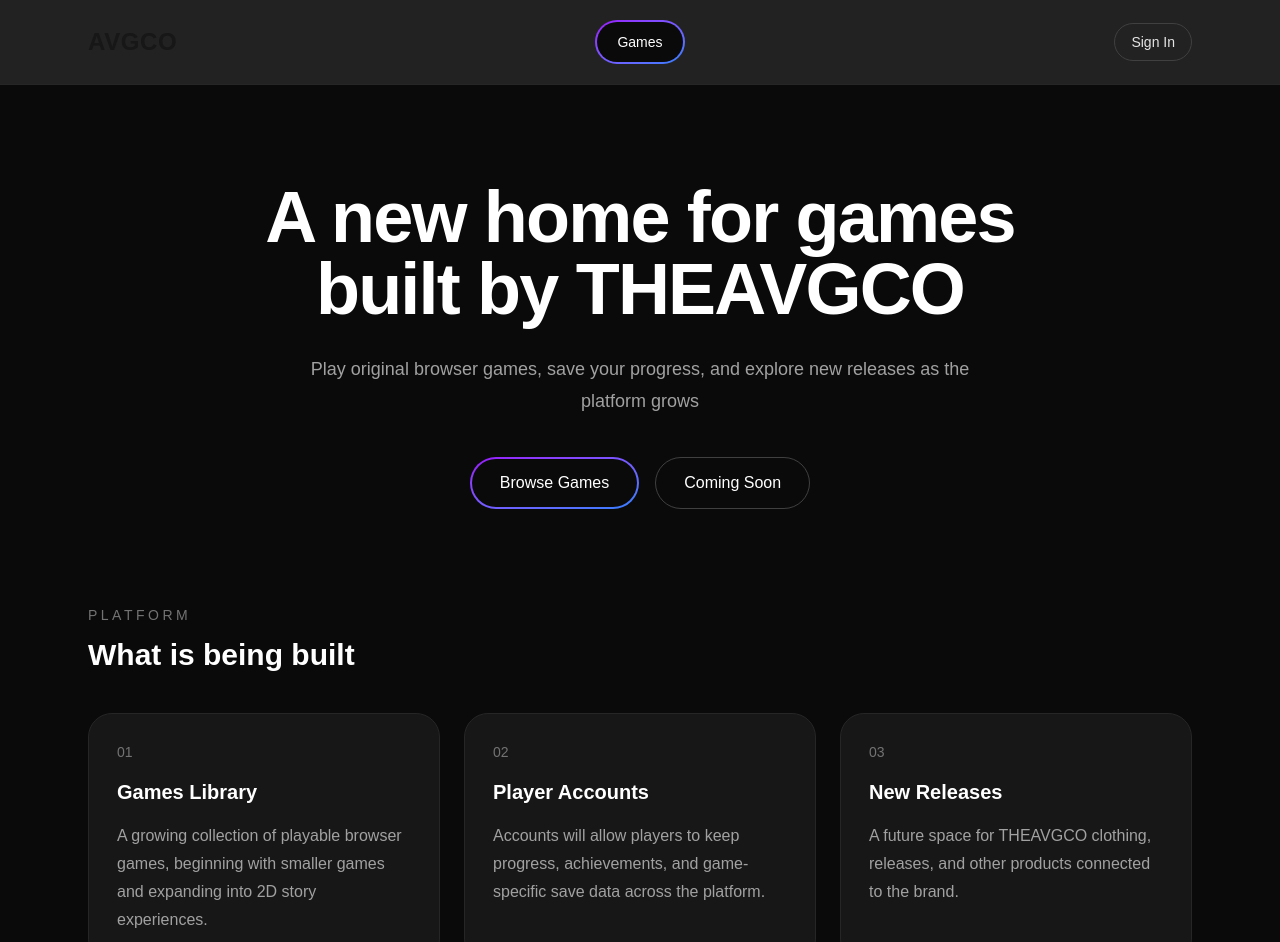
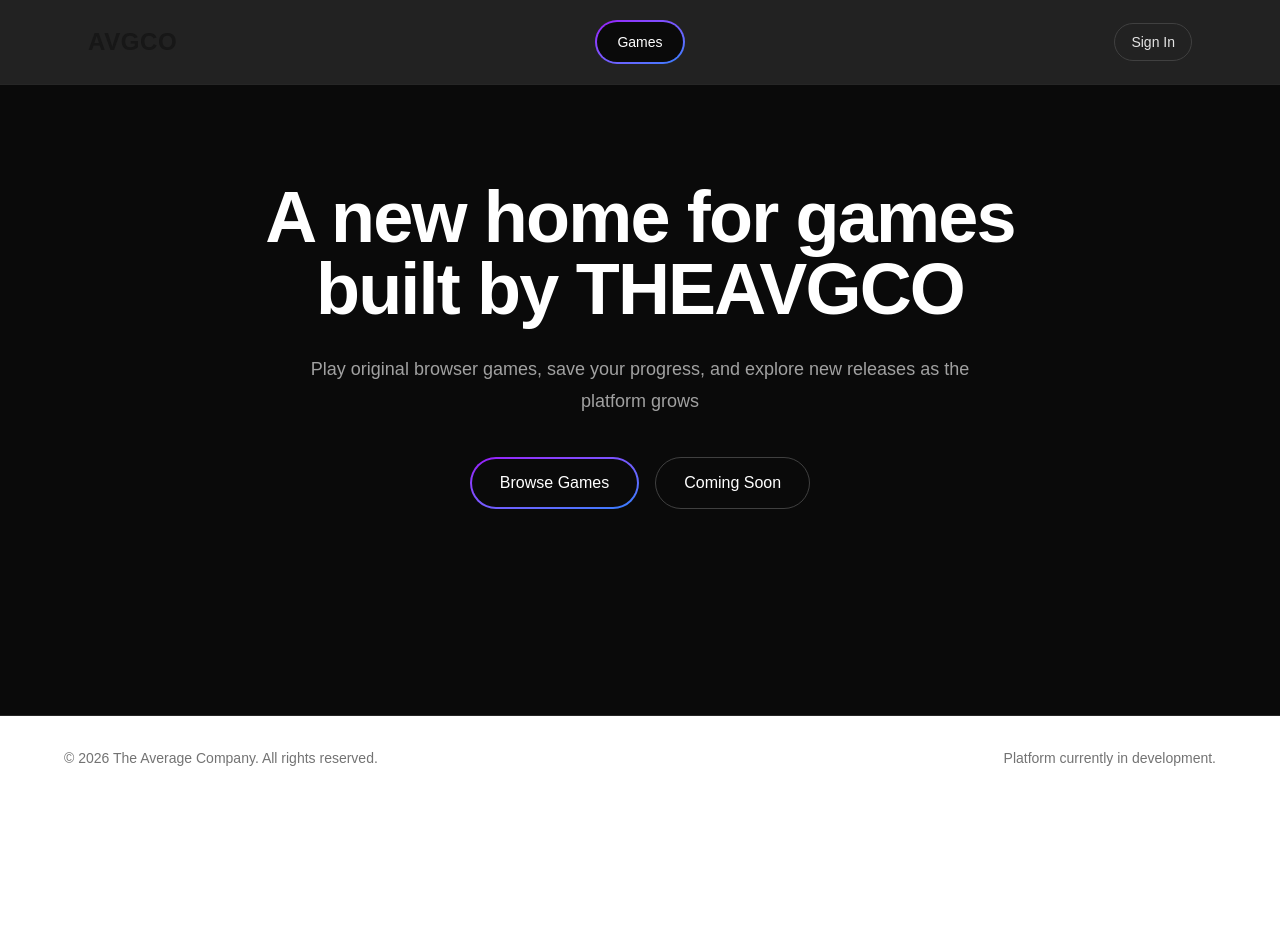
Before and after one commit to Kiilluaa/avgco-website, a Next.js app: page / in a window 1280 px wide. Shown: the top 942 px of the page. After the commit the page ends 800 px from the top, so only its background shows below. Built offline with nearby package versions, Linux system fonts and the light colour scheme; no server answers.

Commit message:
Stlying changes

```diff
--- a/src/app/page.tsx
+++ b/src/app/page.tsx
@@ -29,48 +29,6 @@ export default function Home() {
           </button>
         </div>
       </section>
-
-      <section className="mx-auto max-w-6xl px-6 pb-24">
-        <div className="mb-10 flex items-end justify-between">
-          <div>
-            <p className="text-sm uppercase tracking-[0.25em] text-neutral-500">
-              Platform
-            </p>
-            <h3 className="mt-3 text-3xl font-semibold">
-              What is being built
-            </h3>
-          </div>
-        </div>
-
-        <div className="grid gap-6 md:grid-cols-3">
-          <article className="rounded-3xl border border-neutral-800 bg-neutral-900 p-7">
-            <p className="mb-4 text-sm text-neutral-500">01</p>
-            <h4 className="text-xl font-semibold">Games Library</h4>
-            <p className="mt-4 leading-7 text-neutral-400">
-              A growing collection of playable browser games, beginning with
-              smaller games and expanding into 2D story experiences.
-            </p>
-          </article>
-
-          <article className="rounded-3xl border border-neutral-800 bg-neutral-900 p-7">
-            <p className="mb-4 text-sm text-neutral-500">02</p>
-            <h4 className="text-xl font-semibold">Player Accounts</h4>
-            <p className="mt-4 leading-7 text-neutral-400">
-              Accounts will allow players to keep progress, achievements, and
-              game-specific save data across the platform.
-            </p>
-          </article>
-
-          <article className="rounded-3xl border border-neutral-800 bg-neutral-900 p-7">
-            <p className="mb-4 text-sm text-neutral-500">03</p>
-            <h4 className="text-xl font-semibold">New Releases</h4>
-            <p className="mt-4 leading-7 text-neutral-400">
-              A future space for THEAVGCO clothing, releases, and other products
-              connected to the brand.
-            </p>
-          </article>
-        </div>
-      </section>
     </main>
   );
 }
```
